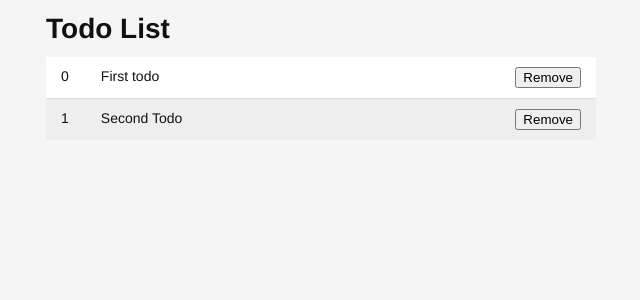
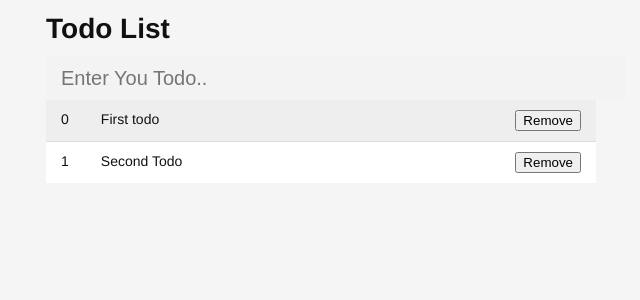
Before and after one commit to SharonneKemboi/Angular-Todo-list, an Angular app: page / in a window 1280 px wide. Shown: the top 300 px of the page, without its empty margins (319-959 px from the left). Built offline with nearby package versions, Linux system fonts and the light colour scheme.

Commit message:
Add a form -Use two way binding

```diff
--- a/src/app/app.component.ts
+++ b/src/app/app.component.ts
@@ -5,4 +5,8 @@ import { Component } from '@angular/core';
   templateUrl: './app.component.html',
 
 })
-export class AppComponent {}
+export class AppComponent {
+  title(_title: any) {
+    throw new Error('Method not implemented.');
+  }
+}
--- a/src/app/app.module.ts
+++ b/src/app/app.module.ts
@@ -1,6 +1,6 @@
 import { NgModule } from '@angular/core';
 import { BrowserModule } from '@angular/platform-browser';
-
+import { FormsModule } from '@angular/forms';
 import { AppRoutingModule } from './app-routing.module';
 import { AppComponent } from './app.component';
 import { TodosComponent } from './components/todos/todos.component';
@@ -11,11 +11,12 @@ import { TodosComponent } from './components/todos/todos.component';
     AppComponent,
     TodosComponent,
 
-
   ],
   imports: [
     BrowserModule,
+    FormsModule,
     AppRoutingModule
+
 
   ],
   providers: [],
--- a/src/app/components/todos/todos.component.html
+++ b/src/app/components/todos/todos.component.html
@@ -1,5 +1,13 @@
 <div class="mytodos">
+   <form>
+       <input
+       type="text"
+       name="inputTodo"
+       placeholder="Enter You Todo.."
+       class="todo-input"
+       [(ngModel)]="inputTodo"><!--two way binding-->
 
+   </form>
     <div *ngFor="let todo of todos; let i = index;"
      class="todo {{ (todo.completed ? 'done': '') }}">
         <div class="id">{{ i }}</div>
--- a/src/app/components/todos/todos.component.ts
+++ b/src/app/components/todos/todos.component.ts
@@ -8,6 +8,8 @@ import { Todo } from 'src/app/models/Todo';
 export class TodosComponent implements OnInit {
 
   todos: Todo[] = [];
+
+  inputTodo: string ="";
 
   constructor() { }
 
```
